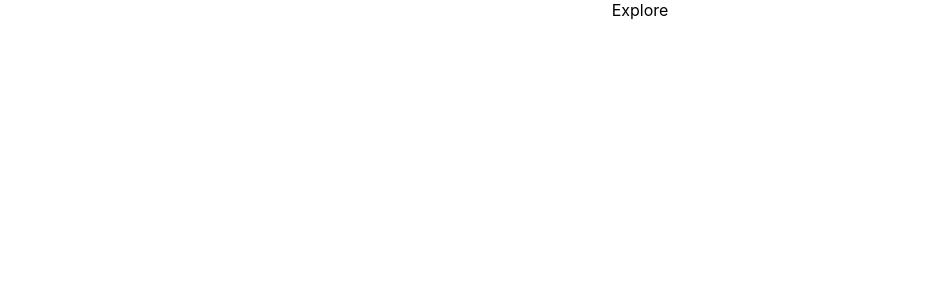
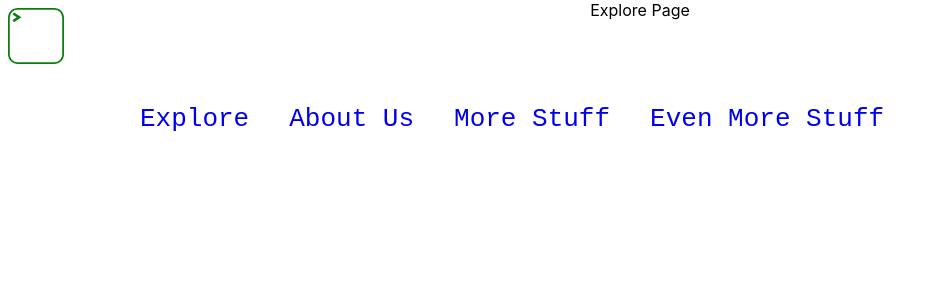
Before and after one commit to ethankeystone/coding-imagined, a React (Create React App) app in the folder codingimagined/: page /explore in a window 1280 px wide. Shown: the top 300 px of the page, without its empty margins (0-938 px from the left). Built offline with nearby package versions, Linux system fonts and the light colour scheme.

Commit message:
Hadded NavBar component

```diff
--- a/codingimagined/src/AboutUs.js
+++ b/codingimagined/src/AboutUs.js
@@ -1,9 +1,13 @@
 import React from "react";
+import NavBar from "./NavBar";
 
 function AboutUs() {
     return (
         <div>
-            About Us
+            <NavBar></NavBar>
+            <div>
+               About Us
+            </div>
         </div>
 
     );
--- a/codingimagined/src/Error.js
+++ b/codingimagined/src/Error.js
@@ -1,11 +1,14 @@
 import React from "react";
+import NavBar from "./NavBar";
 
 function Error() {
     return (
         <div>
-            404 Error
+            <NavBar></NavBar>
+            <div>
+                404 Error
+            </div>
         </div>
-
     );
 }
 
--- a/codingimagined/src/EvenMoreStuff.js
+++ b/codingimagined/src/EvenMoreStuff.js
@@ -1,10 +1,14 @@
 import React from "react";
+import NavBar from "./NavBar";
 
 function EvenMoreStuff() {
     return (
         <div>
-            EvenMoreStuff
+        <NavBar></NavBar>
+        <div>
+            Even More Stuff
         </div>
+    </div>
 
     );
 }
--- a/codingimagined/src/Explore.js
+++ b/codingimagined/src/Explore.js
@@ -1,10 +1,14 @@
 import React from "react";
+import NavBar from "./NavBar";
 
 function Explore() {
     return (
         <div>
-            Explore
+        <NavBar></NavBar>
+        <div>
+            Explore Page
         </div>
+    </div>
 
     );
 }
--- a/codingimagined/src/Home.js
+++ b/codingimagined/src/Home.js
@@ -1,36 +1,11 @@
 import React from "react";
-import logo from "./codinglogo.svg";
 import "./App.css";
-import {Link} from "react-router-dom";
+import NavBar from "./NavBar";
 
 function Home() {
   return (
     <div className="App">
-        <header className="App-header">
-        <img src={logo} className="App-logo" alt="logo" />
-        <div class="buttons">
-            <p className="Header-Button" tag="sample1">
-                <Link to="/explore" style={{ textDecoration: 'none'}}>
-                   Explore
-                </Link>
-            </p>
-            <p className="Header-Button" tag="sample2">
-                <Link to="/about" style={{ textDecoration: 'none'}}>
-                   About Us
-                </Link>
-            </p>
-            <p className="Header-Button" tag="sample3">
-                <Link to="/morestuff" style={{ textDecoration: 'none'}}>
-                   More Stuff
-                </Link>
-            </p>
-            <p className="Header-Button" tag="sample4">
-                <Link to="/evenMoreStuff" style={{ textDecoration: 'none'}}>
-                   Even More Stuff
-                </Link>
-            </p>
-        </div>
-        </header>
+        <NavBar></NavBar>
     </div>
     );
 }
--- a/codingimagined/src/MoreStuff.js
+++ b/codingimagined/src/MoreStuff.js
@@ -1,10 +1,14 @@
 import React from "react";
+import NavBar from "./NavBar";
 
 function MoreStuff() {
     return (
         <div>
+        <NavBar></NavBar>
+        <div>
             More Stuff
         </div>
+    </div>
 
     );
 }
--- /dev/null
+++ b/codingimagined/src/NavBar.js
@@ -0,0 +1,38 @@
+import React from "react";
+import logo from "./codinglogo.svg";
+import {Link} from "react-router-dom";
+
+function NavBar() {
+    return (
+        <div className="App">
+        <header className="App-header">
+        <img src={logo} className="App-logo" alt="logo" />
+        <div class="buttons">
+            <p className="Header-Button" tag="sample1">
+                <Link to="/explore" style={{ textDecoration: 'none'}}>
+                   Explore
+                </Link>
+            </p>
+            <p className="Header-Button" tag="sample2">
+                <Link to="/about" style={{ textDecoration: 'none'}}>
+                   About Us
+                </Link>
+            </p>
+            <p className="Header-Button" tag="sample3">
+                <Link to="/morestuff" style={{ textDecoration: 'none'}}>
+                   More Stuff
+                </Link>
+            </p>
+            <p className="Header-Button" tag="sample4">
+                <Link to="/evenMoreStuff" style={{ textDecoration: 'none'}}>
+                   Even More Stuff
+                </Link>
+            </p>
+        </div>
+        </header>
+    </div>
+
+    );
+}
+
+export default NavBar;
```
